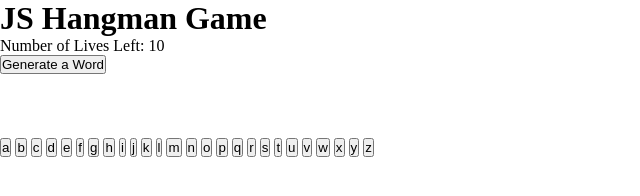
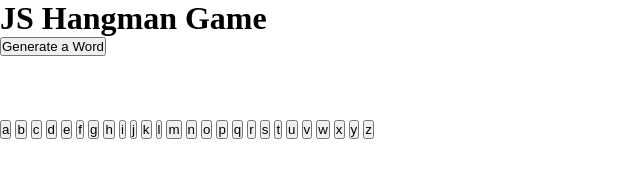
Before and after one commit to dayna-schlenk/js-hangman, a plain HTML site: page index.html in a window 1280 px wide. Shown: the whole page, without its empty margins (0-640 px from the left). Drawn offline with Linux system fonts and the light colour scheme.

Commit message:
Add remaining letters and comment out user lives portion

```diff
--- a/app.js
+++ b/app.js
@@ -26,20 +26,22 @@ const randomWordsCollection = ["hello", "bear", "mountain"];
 let randomIndex = Math.floor(Math.random() * randomWordsCollection.length);
 let randomWord = randomWordsCollection[randomIndex];
 
+let remainingLetters = randomWord.length;
+console.log(`Remaining letters: ${remainingLetters}`);
+
 const abcButtons = document.querySelectorAll(".abc-btns");
-
 const wordStage = document.querySelector(".word-stage");
 
-let userLives = 10;
-const livesLeftPTag = document.querySelector(".lives-left");
-const span = document.createElement("span");
-const spanContent = document.createTextNode(userLives);
+// let userLives = 10;
+// const livesLeftPTag = document.querySelector(".lives-left");
+// const span = document.createElement("span");
+// const spanContent = document.createTextNode(userLives);
 
 // ------------------------
 // Show lives left on UI
 // ------------------------
-span.append(spanContent);
-livesLeftPTag.append(span);
+// span.append(spanContent);
+// livesLeftPTag.append(span);
 
 
 // ------------------------
--- a/index.html
+++ b/index.html
@@ -15,7 +15,7 @@
 <body>
     <h1>JS Hangman Game</h1>
 
-    <p class="lives-left">Number of Lives Left: </p>
+    <!-- <p class="lives-left">Number of Lives Left: </p> -->
 
     <button class="generate-word-btn">Generate a Word</button>
 
```
